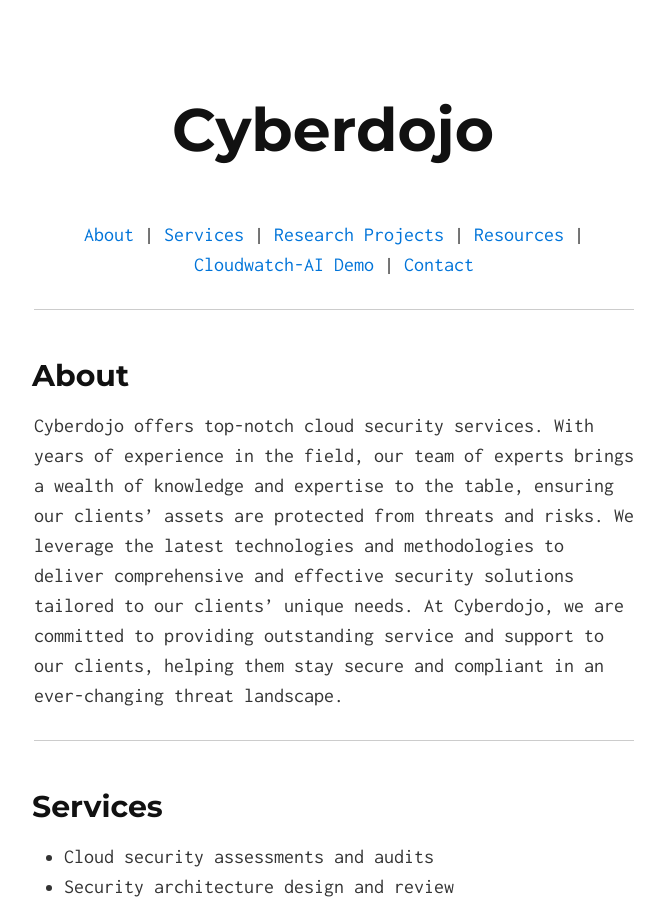
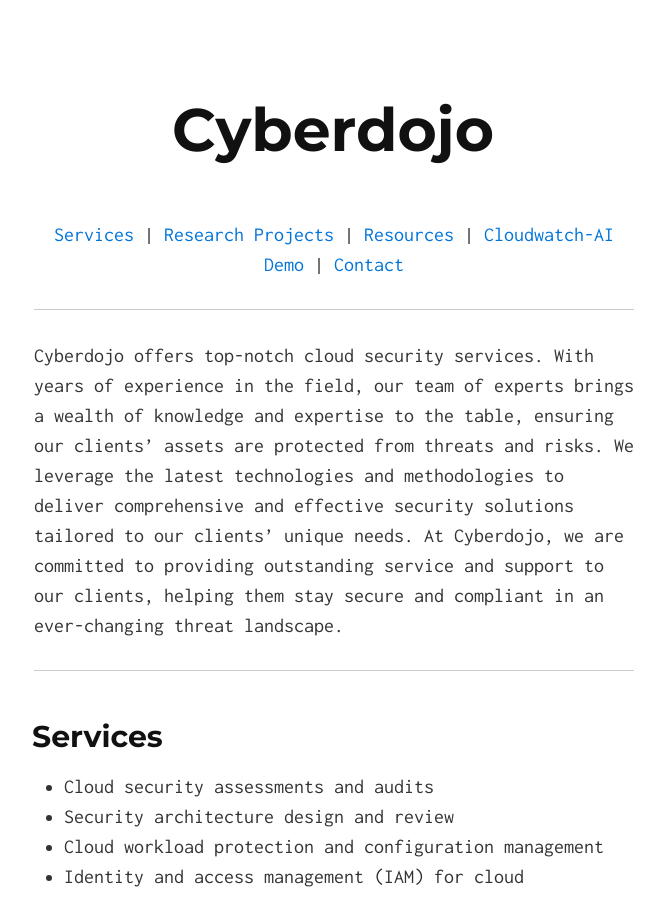
Before and after one commit to Ahmed-AG/cyberdojo-page, a Jekyll site: the page built from index.md, in a window 1280 px wide and 900 px high. Shown: the whole window, without its empty margins (306-971 px from the left). Built offline with Jekyll 4.4.1, drawn with Linux system fonts in a browser that asks for light colours.

Commit message:
Update page

```diff
--- a/index.md
+++ b/index.md
@@ -3,7 +3,6 @@ layout: default
 # tags: [tag1, tag2, tag3]
 ---
 <center>
-<A href="#about">About</A> |
 <A href="#services">Services</A> |
 <A href="#research-projects">Research Projects</A> |
 <A href="#resources">Resources</A> |
@@ -12,8 +11,6 @@ layout: default
 </center>
 
 ---
-
-## <a id="about"></a>About
 
 Cyberdojo offers top-notch cloud security services. With years of experience in the field, our team of experts brings a wealth of knowledge and expertise to the table, ensuring our clients' assets are protected from threats and risks. We leverage the latest technologies and methodologies to deliver comprehensive and effective security solutions tailored to our clients' unique needs. At Cyberdojo, we are committed to providing outstanding service and support to our clients, helping them stay secure and compliant in an ever-changing threat landscape.
 
```
